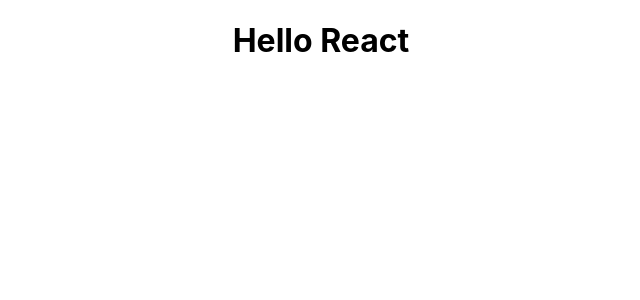
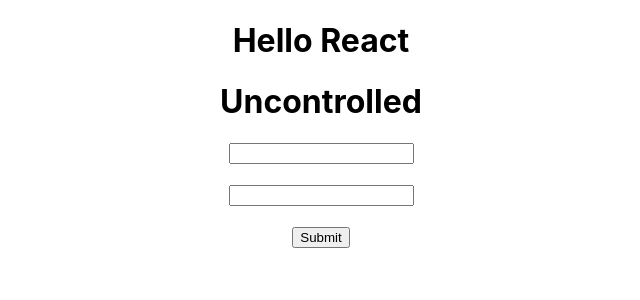
Before and after one commit to dev5101994/Basics, a React (Create React App) app: page / in a window 1280 px wide. Shown: the top 300 px of the page, without its empty margins (319-959 px from the left). Built offline with nearby package versions, Linux system fonts and the light colour scheme.

Commit message:
controll and unControllComponent

```diff
--- a/src/App.js
+++ b/src/App.js
@@ -17,6 +17,8 @@
 import ToggleBooleon from './toggleBooleon/toggleBooleon';
 import Agevalidation from './ageValidation/Agevalidation';
 import Form from './form/Form';
+import Controlled from './controlled&uncontrolledComponent/Controlled';
+import Uncontrolled from './controlled&uncontrolledComponent/Uncontrolled'
 
 function App() {
   return (
@@ -40,7 +42,8 @@
       {/* <ToggleBooleon /> */}
       {/* <Agevalidation /> */}
       {/* <Form /> */}
-
+      {/* <Controlled /> */}
+      <Uncontrolled />
     </div>
   );
 }
--- /dev/null
+++ b/src/controlled&uncontrolledComponent/Controlled.js
@@ -0,0 +1,18 @@
+import React, { useState } from 'react'
+
+function Controlled() {
+    let [val, setVal] = useState("");
+    let [item, setItem] = useState("");
+    return (
+        <>
+            <h1>Controlled Component</h1>
+            <input type="text" value={val} onChange={(e) => setVal(e.target.value)} />
+            <input type="text" value={item} onChange={(e) => setItem(e.target.value)} />
+            <h1>Value={val}</h1>
+        </>
+    )
+}
+
+export default Controlled
+
+//youtube=code step by step
--- /dev/null
+++ b/src/controlled&uncontrolledComponent/Uncontrolled.js
@@ -0,0 +1,29 @@
+import React, { useRef } from 'react'
+
+function Uncontrolled() {
+    let inputRef = useRef(null)
+    let inputRef2 = useRef(null)
+
+    const submitForm = (e) => {
+
+        e.preventDefault()
+        console.warn("input field 1 value", inputRef.current.value)
+        console.warn("input field 2 value", inputRef2.current.value)
+    }
+
+    return (
+        <>
+            <h1>Uncontrolled</h1>
+            <form onSubmit={submitForm}>
+                <input ref={inputRef} type="text" /> <br /><br />
+                <input ref={inputRef2} type="text" /> <br /><br />
+                <button>Submit</button>
+            </form>
+        </>
+    )
+}
+
+export default Uncontrolled
+
+
+//youtube=code step by step
```
